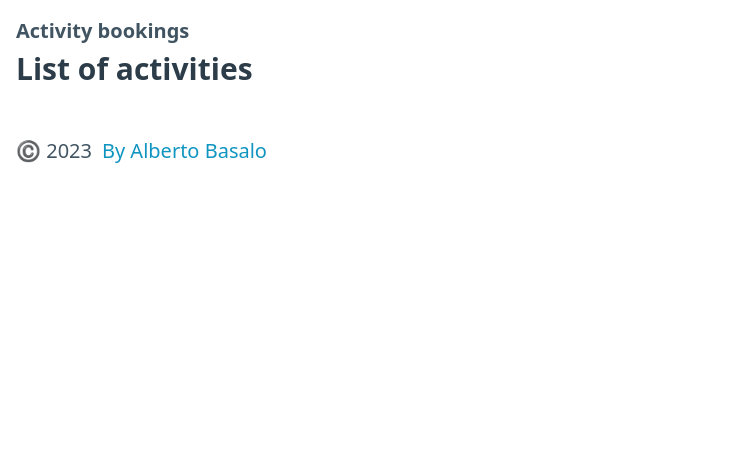
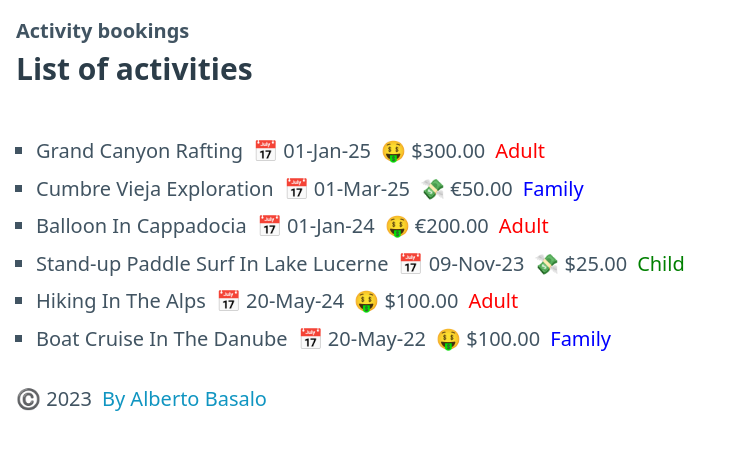
Before and after one commit to TrainingITCourses/minsait-ng_dev-23_04, an Angular app: page / in a window 1280 px wide. Shown: the top 450 px of the page, without its empty margins (0-732 px from the left). Built offline with nearby package versions, Linux system fonts and the light colour scheme.

Commit message:
feat: templates

```diff
--- a/src/app/home/home.component.css
+++ b/src/app/home/home.component.css
@@ -0,0 +1,9 @@
+.adult {
+  color: red;
+}
+.child {
+  color: green;
+}
+.family {
+  color: blue;
+}
--- a/src/app/home/home.component.html
+++ b/src/app/home/home.component.html
@@ -1 +1,17 @@
 <h3>List of activities</h3>
+<ul>
+  <li *ngFor="let activity of activities">
+    <span> {{ activity.title | titlecase }} </span>
+    <span> 📅 {{ activity.date | date : "dd-MMM-yy" }} </span>
+    <span>
+      <ng-container *ngIf="activity.price < 100; else expensive">
+        💸
+      </ng-container>
+      <ng-template #expensive> 🤑 </ng-template>
+      {{ activity.price | currency : activity.currency }}
+    </span>
+    <span [class]="activity.ageCategory">
+      {{ activity.ageCategory | titlecase }}
+    </span>
+  </li>
+</ul>
--- a/src/app/home/home.component.ts
+++ b/src/app/home/home.component.ts
@@ -1,4 +1,6 @@
 import { Component, OnInit } from '@angular/core';
+import { ACTIVITIES } from '../data/activities.data';
+import { Activity } from '../data/activity.type';
 
 @Component({
   selector: 'app-home',
@@ -6,9 +8,11 @@ import { Component, OnInit } from '@angular/core';
   styleUrls: ['./home.component.css'],
 })
 export class HomeComponent implements OnInit {
-  activities: any[] = [];
+  activities: Activity[] = ACTIVITIES;
 
-  constructor() {}
+  constructor() {
+    console.log(JSON.stringify(this.activities));
+  }
 
   ngOnInit(): void {}
 }
```
